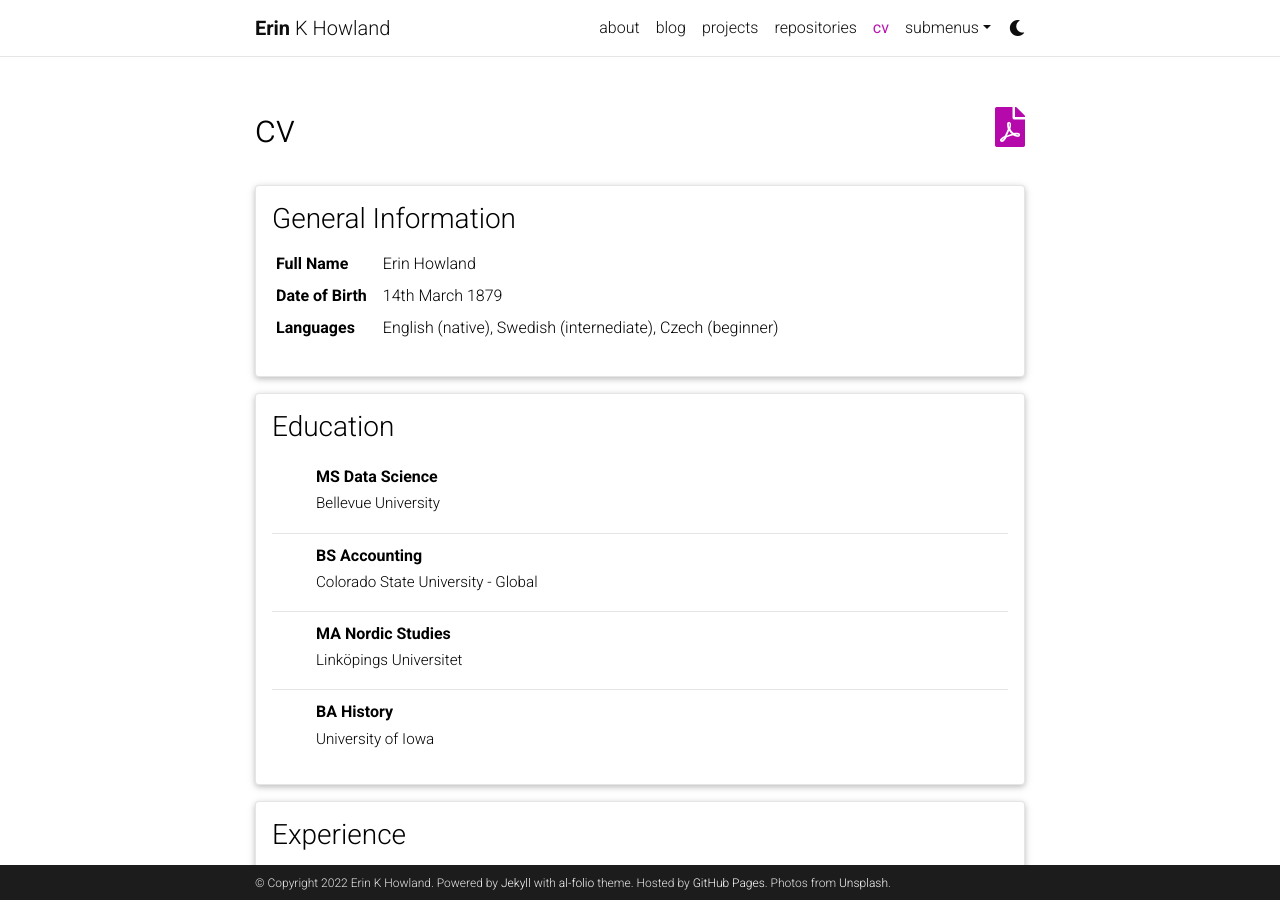
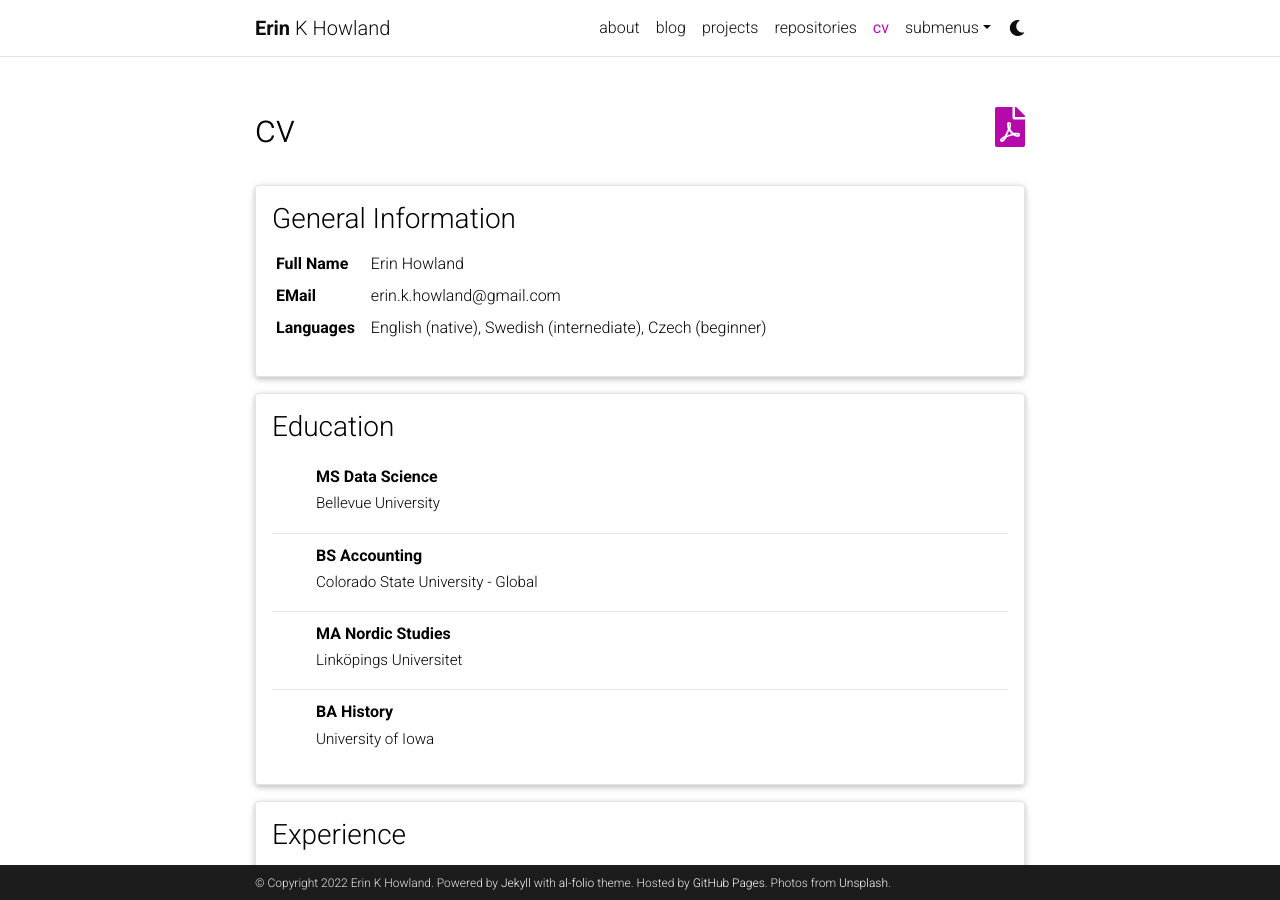
Before and after one commit to likeawednesday/likeawednesday.github.io, a Jekyll site: the page built from _pages/cv.md, in a window 1280 px wide and 900 px high. Built offline with Jekyll 4.4.1, drawn with Linux system fonts in a browser that asks for light colours; comment, search, counter and statistics services are not loaded; a style sheet for code colours, icons or effects is not loaded.

Commit message:
Update cv.yml

```diff
--- a/_data/cv.yml
+++ b/_data/cv.yml
@@ -3,8 +3,8 @@
   contents:
     - name: Full Name
       value: Erin Howland
-    - name: Date of Birth
-      value: 14th March 1879
+    - name: EMail
+      value: erin.k.howland@gmail.com
     - name: Languages
       value: English (native), Swedish (internediate), Czech (beginner)
 
```
